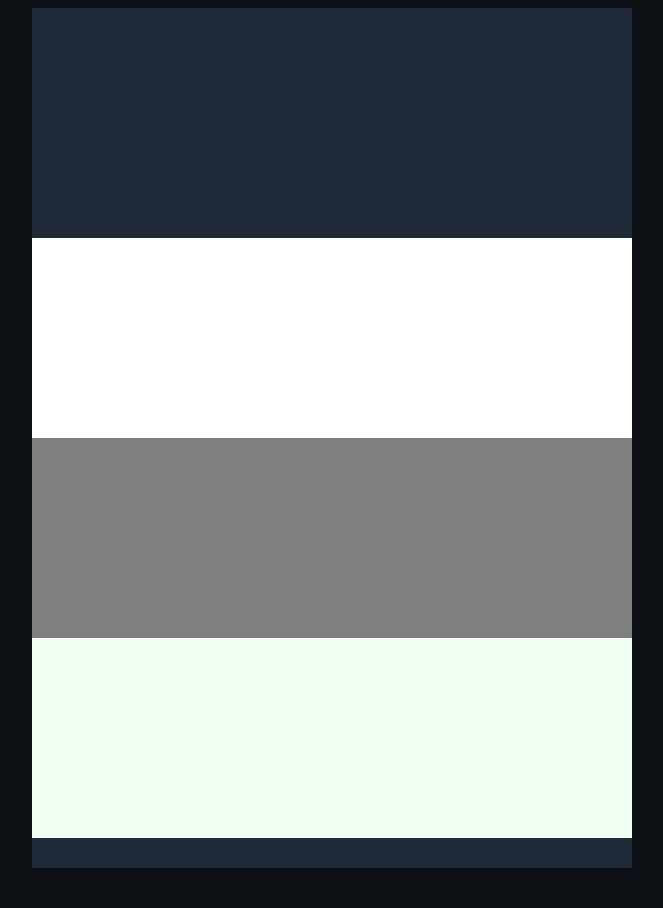
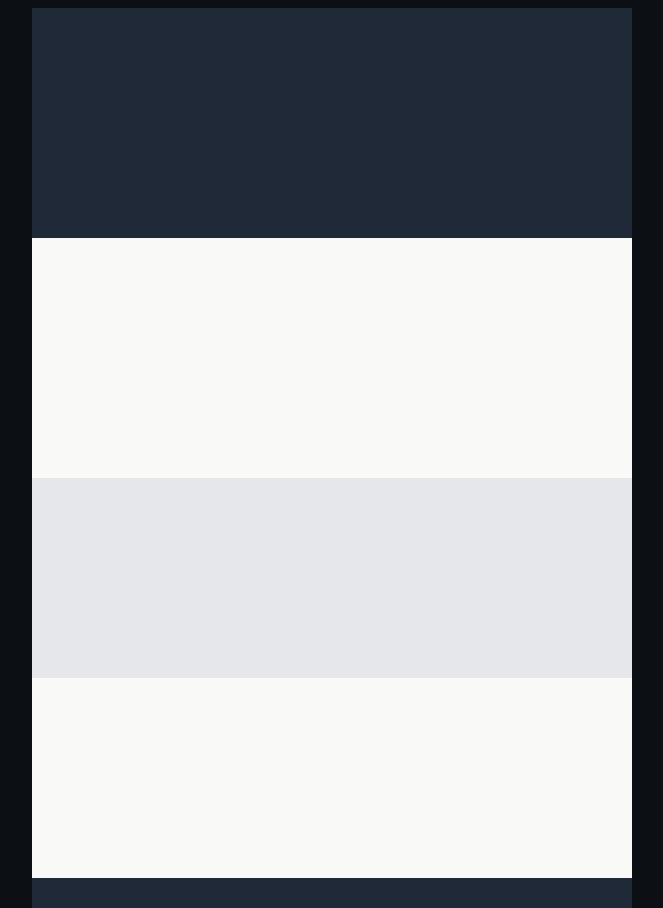
Before and after one commit to LowSpeedTiper/Landing-Page, a plain HTML site: page index.html in a window 1280 px wide. Shown: the whole page, without its empty margins (308-971 px from the left). Before the commit the page ends 868 px from the top, so only its background shows below. Drawn offline with Linux system fonts and the light colour scheme.

Commit message:
Add an extra div and style the rest accordingly

```diff
--- a/css/style.css
+++ b/css/style.css
@@ -23,21 +23,26 @@ body {
 }
 
 .containerthree {
-    background-color: white;
-    height: 200px;
+    background-color: #f9faf8;
+    height: 40px;
 
 }
 
 .containerfour {
-    background-color: gray;
+    background-color: #f9faf8;
     height: 200px;
 
 }
 
 .containerfive {
-    background-color: honeydew;
+    background-color: #e5e7eb;
     height: 200px;
 
+}
+
+.containersix {
+    background-color: #f9faf8;
+    height: 200px;
 }
 
 
--- a/index.html
+++ b/index.html
@@ -14,6 +14,7 @@
         <div class="containerthree"></div>
         <div class="containerfour"></div>
         <div class="containerfive"></div>
+        <div class="containersix"></div>
         <div class="footer"></div>
     </div>
 </body>
```
